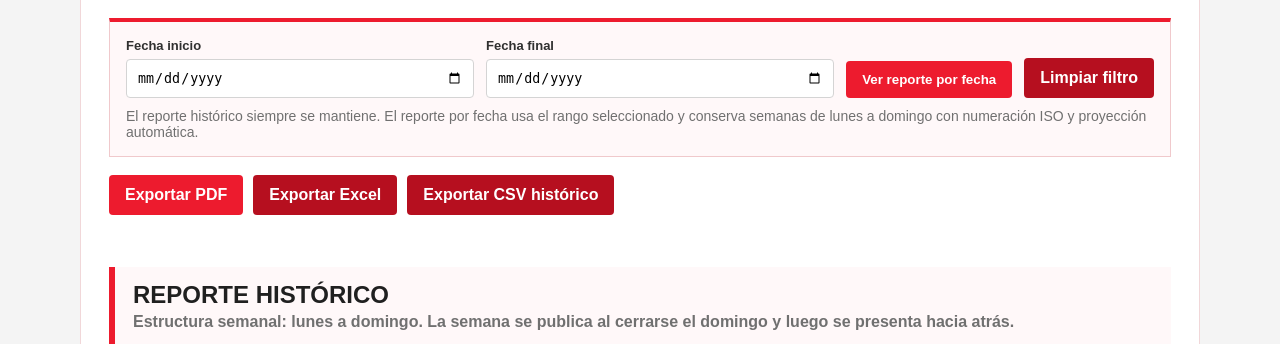
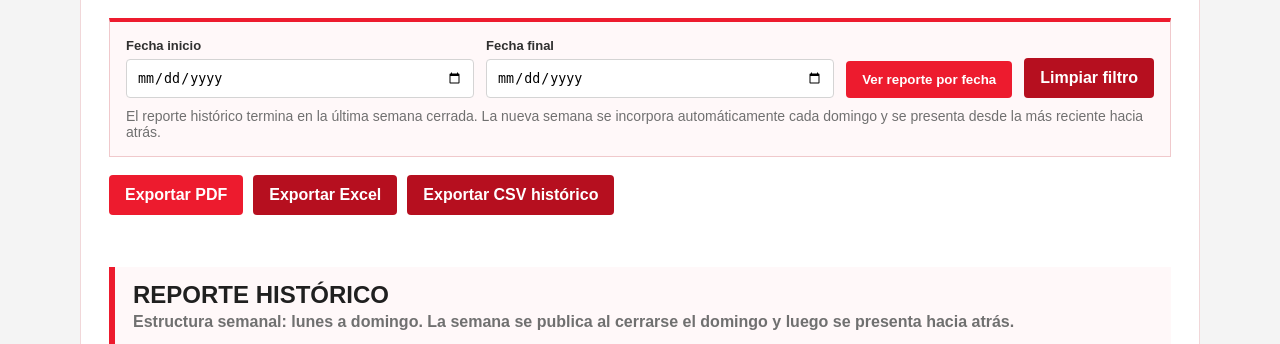
Before and after one commit to Javier-9690/encuesta5400, a Flask app: page / in a window 1280 px wide. Shown: the part 362-706 px from the top of the page. Run offline with Flask 3, Linux system fonts and the light colour scheme; tables that the repository leaves empty hold one stand-in row (values such as "Sample post").

Commit message:
Add files via upload

```diff
--- a/templates/dashboard.html
+++ b/templates/dashboard.html
@@ -251,7 +251,7 @@
     <button type="submit">Ver reporte por fecha</button>
     <a class="btn secondary" href="{{ url_for('dashboard') }}">Limpiar filtro</a>
   </form>
-  <p>El reporte histórico siempre se mantiene. El reporte por fecha usa el rango seleccionado y conserva semanas de lunes a domingo con numeración ISO y proyección automática.</p>
+  <p>El reporte histórico termina en la última semana cerrada. La nueva semana se incorpora automáticamente cada domingo y se presenta desde la más reciente hacia atrás.</p>
 </section>
 
 <section class="actions">
```
